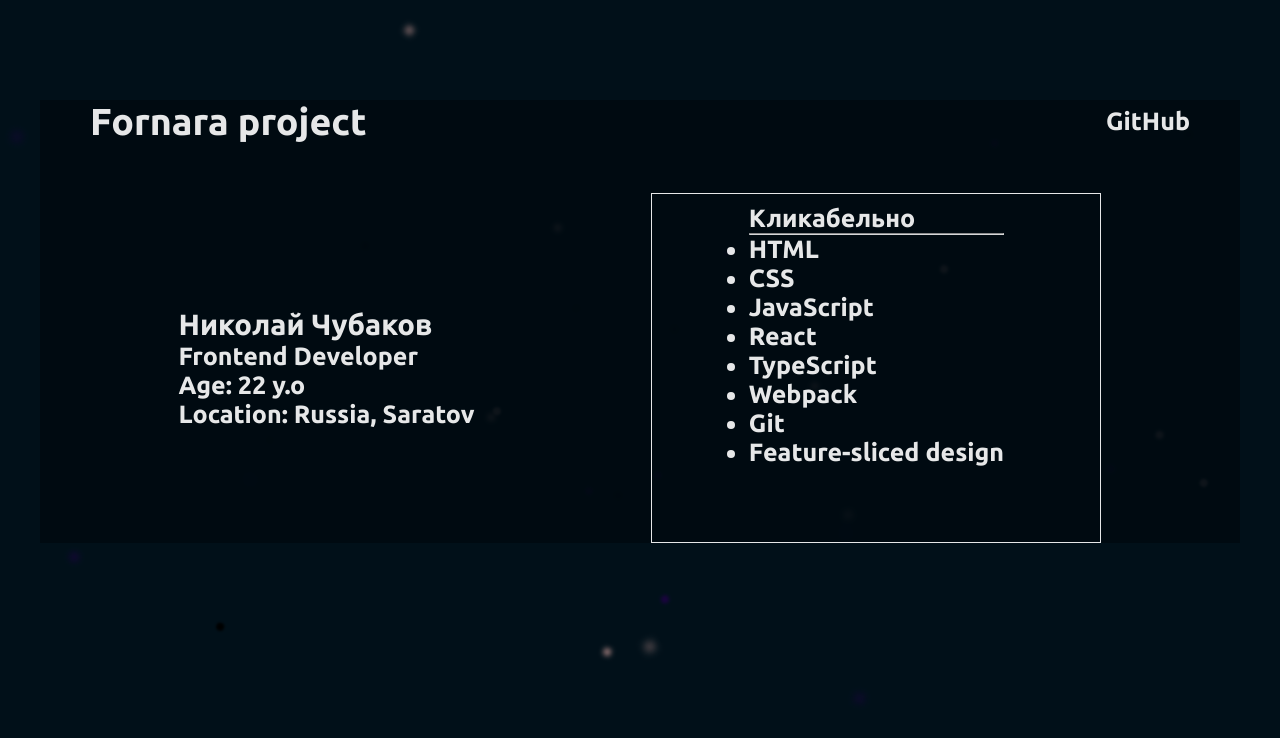
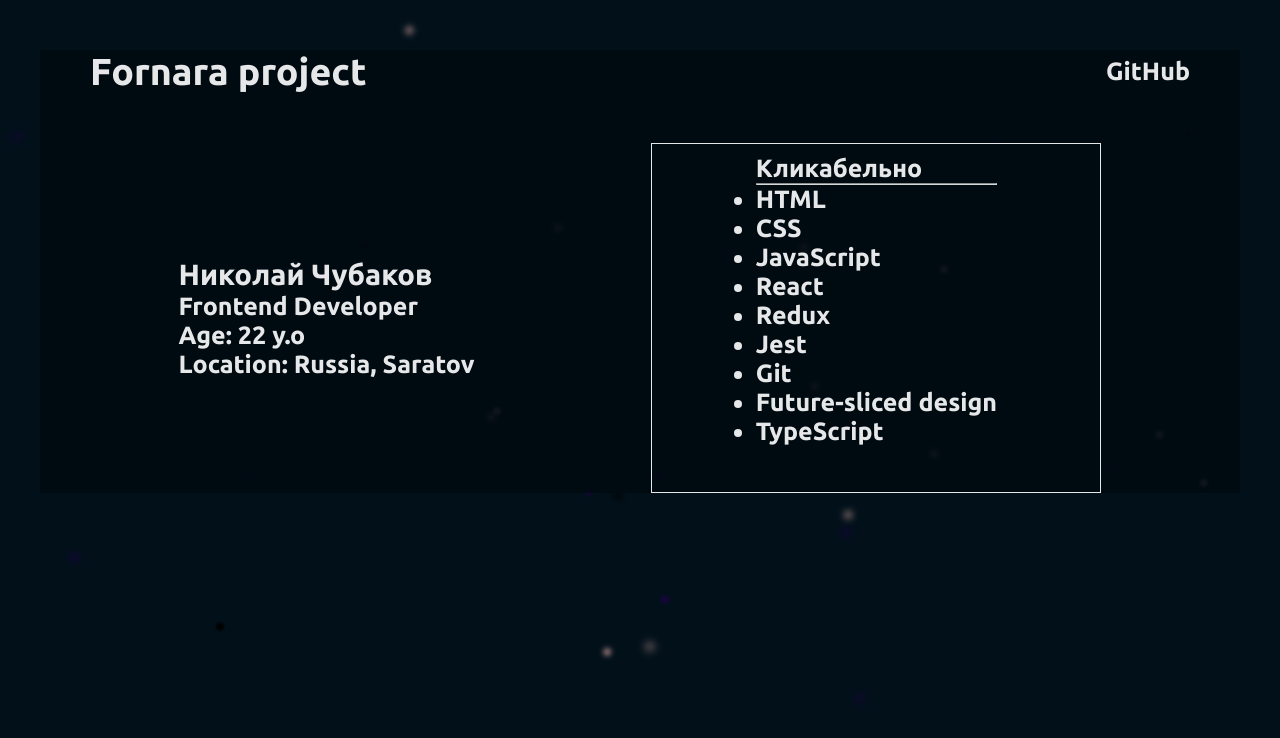
Before and after one commit to TrailblazerPlaya/fornara-portfolio, a React app: page / in a window 1280 px wide. Shown: the top 738 px of the page. Built offline with nearby package versions, Linux system fonts and the light colour scheme.

Commit message:
Add modal window for skills

```diff
--- a/src/component/Navbar/Navbar.module.scss
+++ b/src/component/Navbar/Navbar.module.scss
@@ -6,7 +6,7 @@
     justify-content: space-between;
     flex-direction: row;
     align-items: center;
-    margin: 100px 50px 50px 50px;
+    margin: 50px;
 }
 
 .Navbar a {
--- a/src/component/Resume/Resume.module.scss
+++ b/src/component/Resume/Resume.module.scss
@@ -24,3 +24,24 @@
     border: 1px solid white;
     padding: 10px;
 }
+
+.ModalOverlay {
+  position: fixed;
+  top: 0;
+  left: 0;
+  width: 100%;
+  height: 100%;
+  background-color: rgba(0, 0, 0, 0.5);
+  z-index: 9999;
+}
+
+.Modal {
+    position: fixed;
+    top: 50%;
+    left: 50%;
+    transform: translate(-50%, -50%);
+    background-color: #010b11;
+    padding: 20px;
+    border-radius: 5px;
+    z-index: 10000;
+}
--- a/src/component/Resume/Resume.tsx
+++ b/src/component/Resume/Resume.tsx
@@ -1,6 +1,23 @@
 import cls from "./Resume.module.scss";
+import { useState } from "react";
+import skills from "./data/SkillsData";
+export const Resume = () => {
+    const [selectedSkill, setSelectedSkill] = useState(null);
 
-export const Resume = () => {
+    const handleSkillClick = (skill: { name: string; description: string }) => {
+      setSelectedSkill(skill);
+    };
+
+    const closeModal = () => {
+      setSelectedSkill(null);
+    };
+
+    const handleOverlayClick = (event: any) => {
+      if (event.target === event.currentTarget) {
+        closeModal();
+      }
+    };
+
     return (
       <div className={cls.Resume}>
         <div className={cls.ResumeAbout}>
@@ -13,16 +30,22 @@ export const Resume = () => {
           <ul>
             <h4>Кликабельно</h4>
             <hr />
-                    <li>HTML</li>
-                    <li>CSS</li>
-                    <li>JavaScript</li>
-                    <li>React</li>
-                    <li>TypeScript</li>
-                    <li>Webpack</li>
-                    <li>Git</li>
-                    <li>Feature-sliced design</li>
+            {skills.map((skill) => (
+              <li key={skill.name} onClick={() => handleSkillClick(skill)}>
+                {skill.name}
+              </li>
+            ))}
           </ul>
         </div>
+        {selectedSkill && (
+          <div className={cls.ModalOverlay} onClick={handleOverlayClick}>
+            <div className={cls.Modal}>
+              <h4>{selectedSkill.name}</h4>
+              <p>{selectedSkill.description}</p>
+              <button onClick={closeModal}>Закрыть</button>
+            </div>
+          </div>
+        )}
       </div>
     );
   };
--- /dev/null
+++ b/src/component/Resume/data/SkillsData.js
@@ -0,0 +1,14 @@
+const skills = [
+  { name: "HTML", description: "Описание HTML" },
+  { name: "CSS", description: "Описание CSS" },
+  { name: "JavaScript", description: "Описание JavaScript" },
+  { name: "React", description: "Описание React" },
+  { name: "Redux", description: "Описание Redux" },
+  { name: "Jest", description: "Описание Jest" },
+  { name: "Git", description: "Описание Git" },
+  { name: "Future-sliced design", description: "Описание Future-sliced design" },
+  { name: "TypeScript", description: "Описание TypeScript" },
+  // Добавьте остальные навыки и их описания
+];
+
+export default skills;
```
Lines whose indentation alone changed are shown as unchanged.
